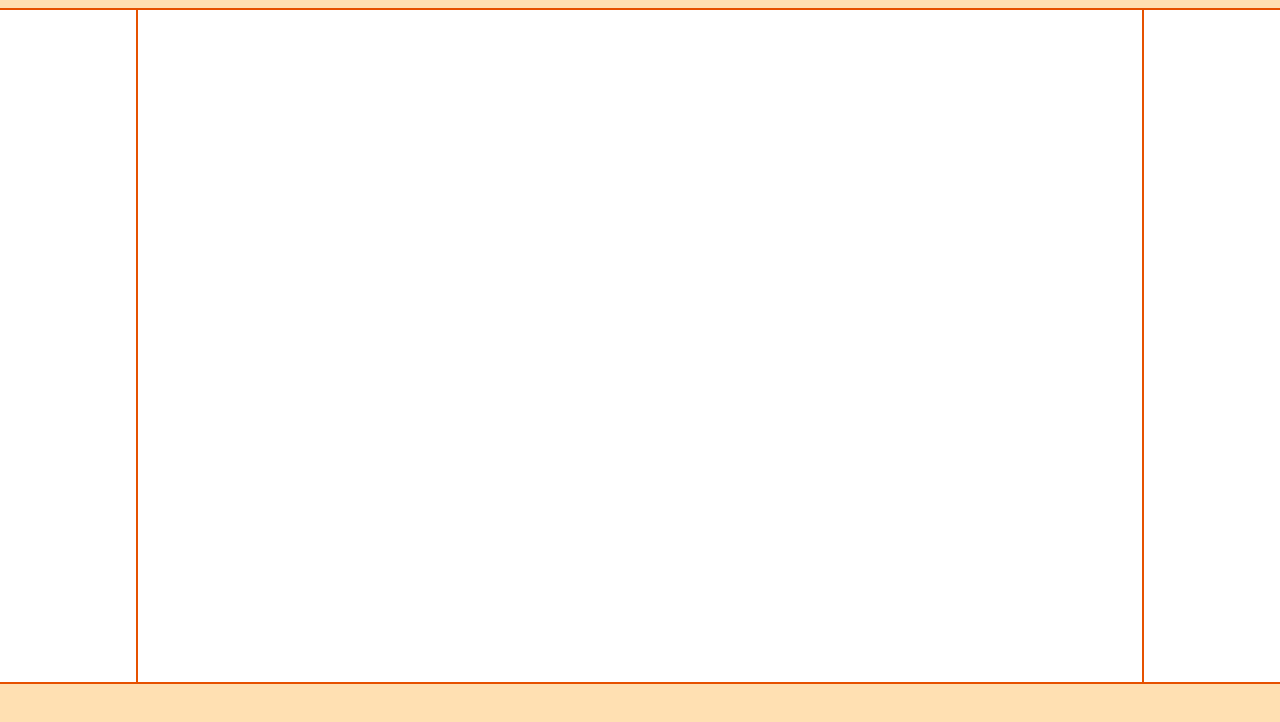
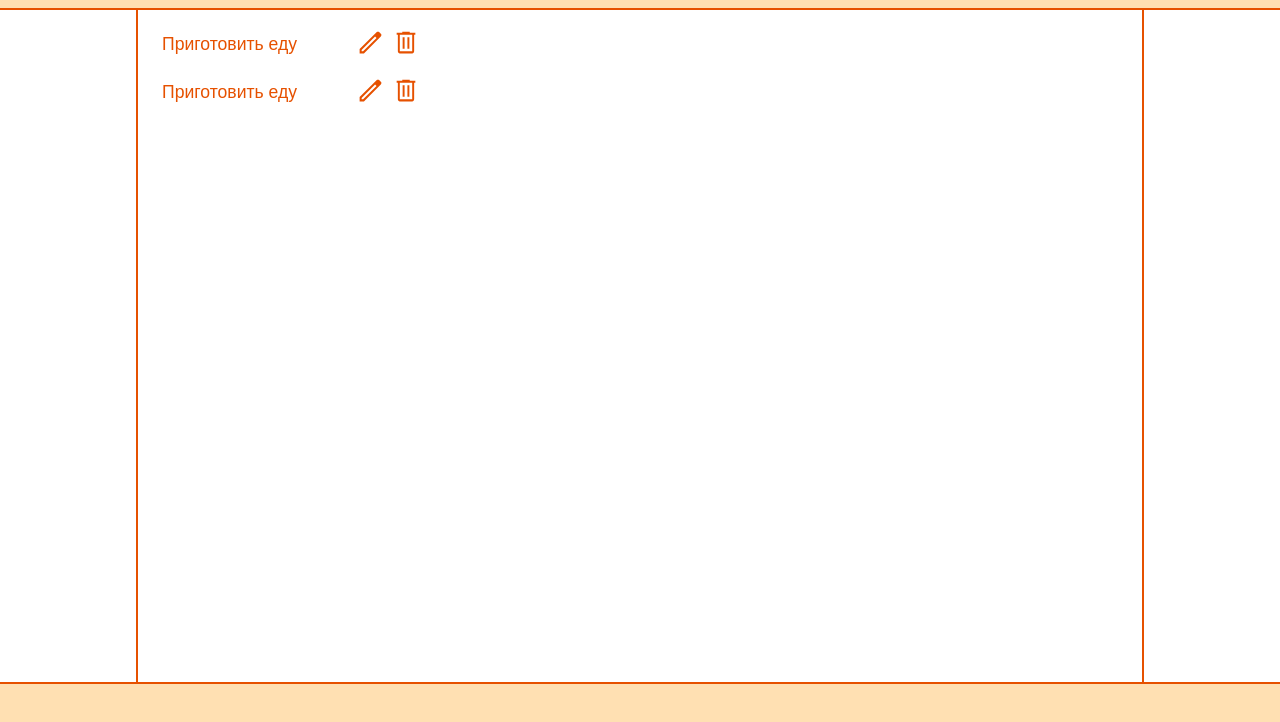
Before and after one commit to bulkassi/odin-todo-list, a website built with webpack: page src/template.html in a window 1280 px wide. Shown: the part 54-776 px from the top of the page. Built offline with nearby package versions, Linux system fonts and the light colour scheme.

Commit message:
Stylize the projects list

```diff
--- a/src/styles.css
+++ b/src/styles.css
@@ -102,6 +102,47 @@ body {
   border-right: 2px solid var(--primary-dark);
 }
 
+.projects-container {
+  display: flex;
+
+  padding: var(--spacing-unit);
+}
+
+.projects-list {
+  display: grid;
+  grid-template-columns: 1fr;
+  grid-template-rows: 2rem;
+  grid-auto-rows: 2rem;
+  gap: var(--spacing-unit);
+
+  width: 100%;
+}
+
+.project-item {
+  display: grid;
+  grid-template-columns: 1fr 2rem 2rem;
+  gap: 0.2rem;
+
+  width: 100%;
+}
+
+.project-name {
+  font-size: 1.1rem;
+  color: var(--primary-dark);
+
+  display: flex;
+  justify-content: start;
+  align-items: center;
+
+  padding: 0.5rem;
+}
+
+.project-edit-name img,
+.project-delete img {
+  height: 1.8rem;
+  width: 1.8rem;
+}
+
 .footer {
   grid-area: footer;
 
@@ -117,7 +158,19 @@ body {
   color: var(--primary-dark);
 }
 
-h1 {
+h1,
+ul,
+ol {
   padding: 0;
   margin: 0;
 }
+
+button {
+  font-size: 1rem;
+
+  padding: 0;
+  margin: 0;
+  border: 0;
+
+  background-color: inherit;
+}
--- a/src/template.html
+++ b/src/template.html
@@ -12,7 +12,28 @@
         <h1 class="logo-text">Планировщик задач</h1>
       </header>
       <main class="main-content">
-        <aside class="projects-container"></aside>
+        <aside class="projects-container">
+          <ul class="projects-list">
+            <li class="project-item">
+              <button class="project-name">Приготовить еду</button>
+              <button class="project-edit-name">
+                <img src="./public/svg/edit.svg" alt="Edit project name" />
+              </button>
+              <button class="project-delete">
+                <img src="./public/svg/delete.svg" alt="Delete project" />
+              </button>
+            </li>
+            <li class="project-item">
+              <button class="project-name">Приготовить еду</button>
+              <button class="project-edit-name">
+                <img src="./public/svg/edit.svg" alt="Edit project name" />
+              </button>
+              <button class="project-delete">
+                <img src="./public/svg/delete.svg" alt="Delete project" />
+              </button>
+            </li>
+          </ul>
+        </aside>
         <div class="todos-container"></div>
       </main>
       <footer class="footer full-bleed"></footer>
```
Also changed, not shown: src/public/svg/delete.svg (added), src/public/svg/edit.svg (added).
